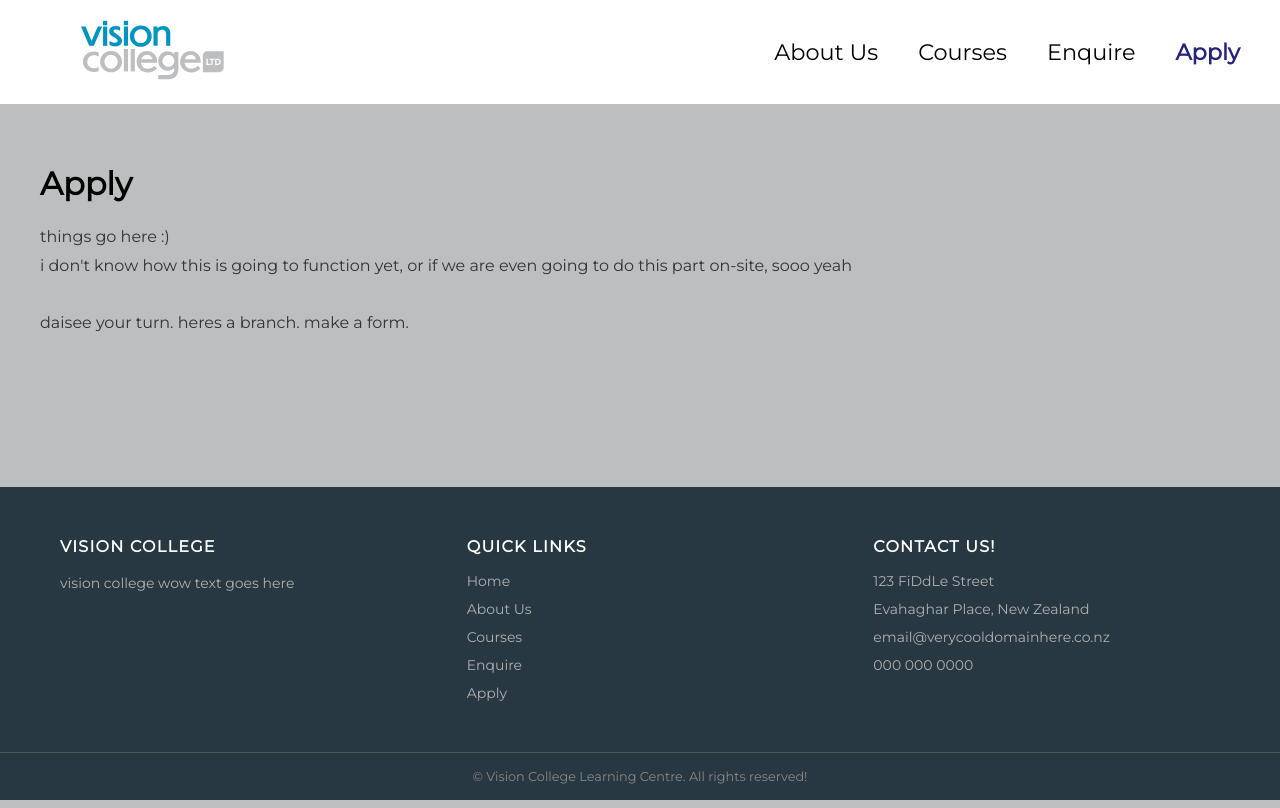
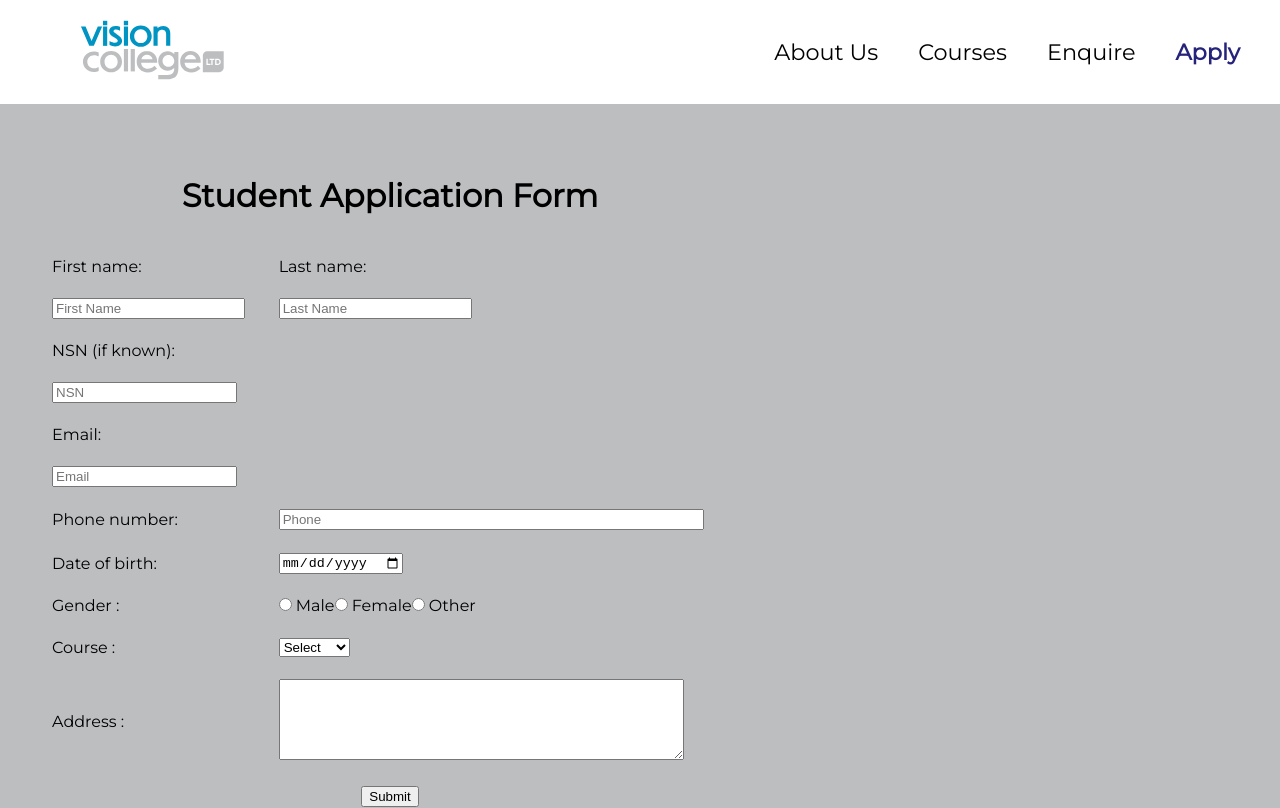
Before and after one commit to finnhagard/AS91907, a React app in the folder frontend/: page /apply in a window 1280 px wide. Shown: the top 808 px of the page. Built offline with nearby package versions, Linux system fonts and the light colour scheme; the HTML template or start-up script is replaced by a standard one.

Commit message:
add: application form in progress

```diff
--- a/frontend/src/content/Apply.jsx
+++ b/frontend/src/content/Apply.jsx
@@ -4,11 +4,106 @@ function Apply() {
     return (
         <main className="apply">
             <section className="apply_content">
-                <h1>Apply</h1>
-                <p>things go here :)</p>
-                <p>i don't know how this is going to function yet, or if we are even going to do this part on-site, sooo yeah</p>
-                <p><br></br></p>
-                <p>daisee your turn. heres a branch. make a form.</p>
+                <form>
+                    <table align="center" width="700" cellPadding="10">
+                        <thead>
+                            <tr>
+                                <td colSpan="2" align="center">
+                                    <h1>Student Application Form</h1>
+                                </td>
+                        </tr>
+                        </thead>
+                        <tbody>
+                            {/*name input*/}
+                            <tr>
+                                <td>
+                                    <label htmlFor="fname">First name:</label>
+                                </td>
+                                <td>
+                                    <label htmlFor="lname">Last name:</label>
+                                </td>
+                            </tr>
+                            <tr>
+                                <td>
+                                    <input type="text" size="21" placeholder="First Name" id="fname"  name="fname"/>
+                                </td>
+                                <td>
+                                    <input type="text" size="21" placeholder="Last Name" id="lname"  name="lname"/>
+                                </td>
+                            </tr>
+
+                            {/*NSN input*/}
+                            <tr>
+                                <td>
+                                    <label htmlFor="nsn">NSN (if known):</label>
+                                </td>
+                            </tr>
+                            <tr>
+                                <td>
+                                    <input type="number" size="21" placeholder="NSN" id="nsn"  name="nsn"/>
+                                </td>
+                            </tr>
+
+                            {/*email input*/}
+                            <tr>
+                                <td><label htmlFor="email">Email:</label></td>
+                            </tr>
+                            <tr>
+                                <td><input type="email" placeholder="Email" id="email" name="email"/></td>
+                            </tr>
+
+                            {/*phone input*/}
+                            <tr>
+                                <td>Phone number:</td>
+                                <td>
+                                    <input type="tel" size="50" placeholder="Phone"/>
+                                </td>
+                            </tr>
+
+                            {/*DOB input*/}
+                            <tr>
+                                <td>Date of birth:</td>
+                                <td>
+                                    <input type="date" id="birthday"/>
+                                </td>
+                            </tr>
+
+                            {/*gender input*/}
+                            <tr>
+                                <td>Gender :</td>
+                                <td>
+                                    <input type="radio" name="g"/> Male
+                                    <input type="radio" name="g"/> Female
+                                    <input type="radio" name="g"/> Other
+                                </td>
+                            </tr>
+
+                            {/*course input*/}
+                            <tr>
+                                <td>Course :</td>
+                                <td><select>
+                                    <option>Select</option>
+                                    <option>Chinese</option>
+                                    <option>English</option>
+                                </select>
+                                </td>
+                            </tr>
+
+                            {/*address input*/}
+                            <tr>
+                                <td>Address :</td>
+                                <td><textarea cols="48" rows="5"></textarea></td>
+                            </tr>
+
+
+                            <tr>
+                                <td colSpan="2" align="center">
+                                    <input type="submit"/>
+                                </td>
+                            </tr>
+                        </tbody>
+                    </table>
+                </form>
             </section>
         </main>
     );
```
